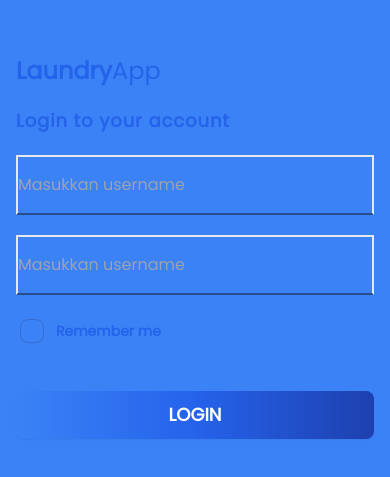
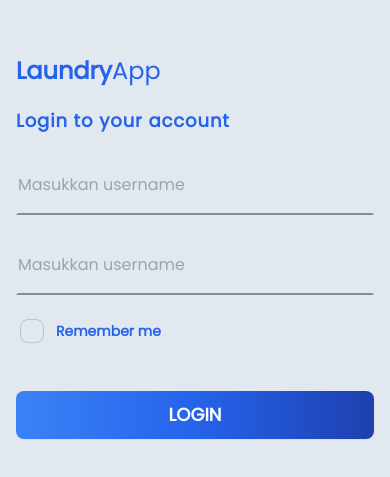
Before and after one commit to 01011001andra/project-1, a React (Vite) app in the folder client/: page / in a window 390 px wide. Shown: the part 175-652 px from the top of the page. Built offline with nearby package versions, Linux system fonts and the light colour scheme.

Commit message:
style(UPDATE UI): :lipstick:

```diff
--- a/client/src/pages/Login.jsx
+++ b/client/src/pages/Login.jsx
@@ -10,7 +10,7 @@ import {
 const Login = () => {
   return (
     <div className="min-h-screen w-full bg-base-200  overflow-hidden">
-      <div className="flex w-full  bg-blue-500  justify-center min-h-screen flex-col lg:flex-row-reverse">
+      <div className="flex w-full  bg-slate-200  xl:bg-blue-500  justify-center min-h-screen flex-col lg:flex-row-reverse">
         <div className="text-center  items-center hidden xl:flex  w-1/2 lg:text-left z-20 relative">
           <div className="absolute -left-20">
             <LoginLottie />
@@ -34,7 +34,7 @@ const Login = () => {
             </div>
           </div>
         </div>
-        <div className=" flex flex-col w-full px-4 gap-10 xl:w-1/2 bg-blue-500  xl:bg-slate-200 relative">
+        <div className=" flex flex-col w-full px-4 gap-10 xl:w-1/2 bg-slate-200 relative">
           <div className="w-[170vh] min-h-[170vh] bg-slate-200 hidden xl:flex absolute -top-20 -left-20 rounded-full z-10"></div>
           <div className="flex flex-col gap-5 justify-center min-h-screen w-full max-w-3xl mx-auto z-20">
             <div className="flex flex-col">
```
